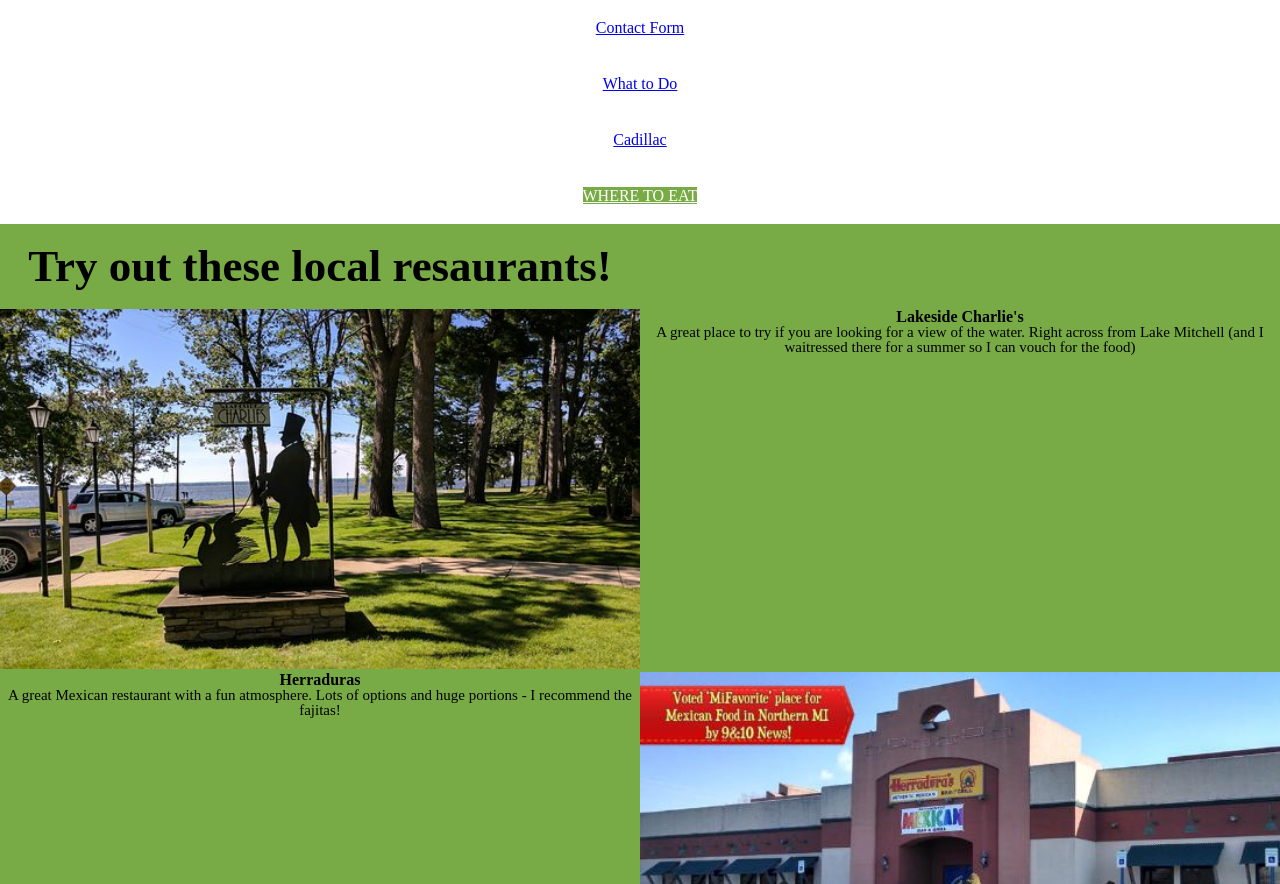
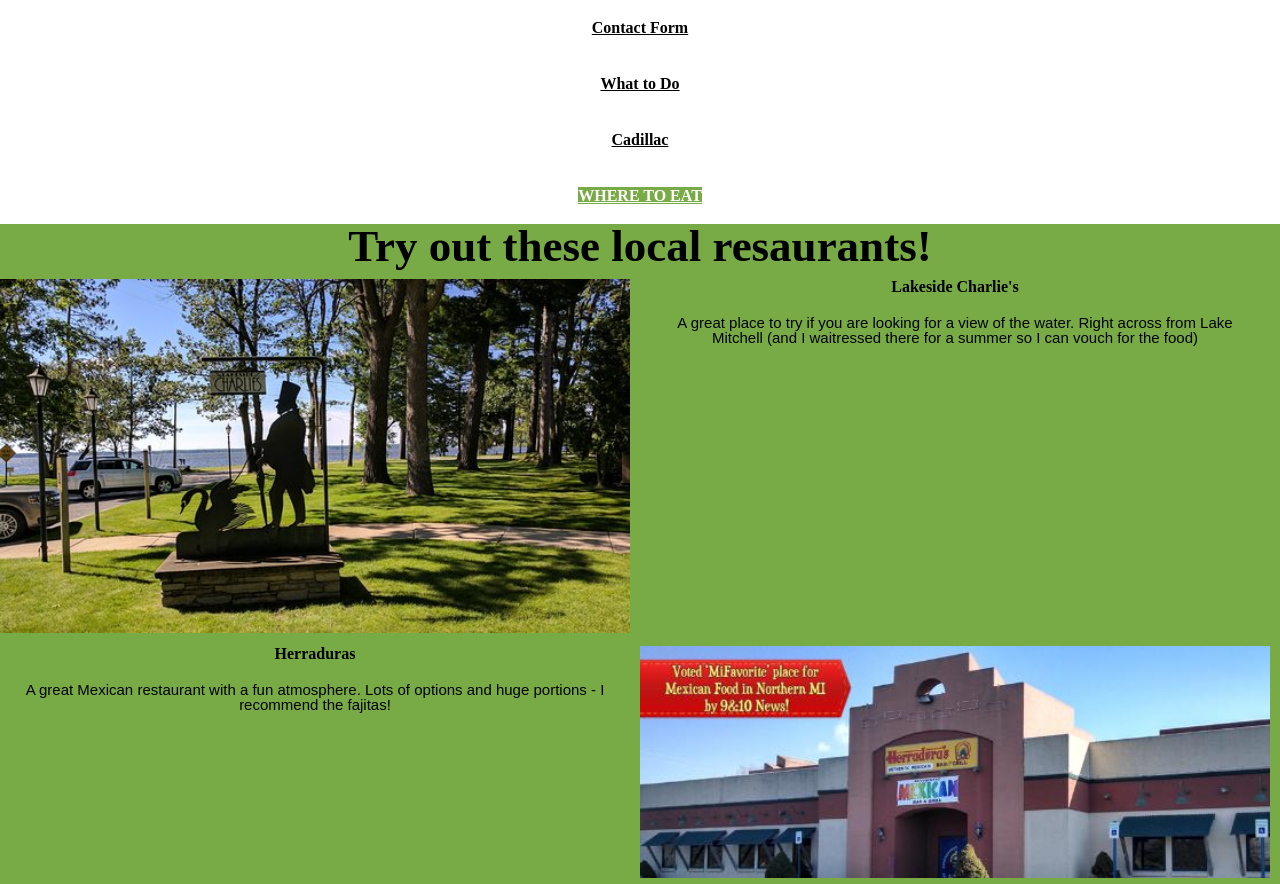
Before and after one commit to isabellavalice/portfolio339, a plain HTML site: page eating.html in a window 1280 px wide. Shown: the top 884 px of the page. Drawn offline with Linux system fonts and the light colour scheme.

Commit message:
Add files via upload

```diff
--- a/css/style.css
+++ b/css/style.css
@@ -1,16 +1,23 @@
 body {
     background-color: #78AB46;
+    /* font-family: Arial, Helvetica, sans-serif;  */
+    align-content: center;
 }
 
 h1{
     font-size: 45px;
     text-align: center;
-    padding: 20px;
+    /* padding: 20px; */
 }
 
+header{
+    grid-column: 1 / span 3;
+}
 p{
    font-size: 15px;
+   font-family: Arial, Helvetica, sans-serif;
    text-align: center;
+   padding: 20px;
 }
 /* nav{
     background-color: #708090;
@@ -36,6 +43,7 @@ p{
     display: flex;
     flex-direction: column;
     flex-wrap: wrap;
+    opacity: 90%;
 }
 
 /* .gallery > img{
@@ -96,6 +104,8 @@ li a:hover {
 .container{
     display: grid;
     grid-template-columns: 1fr 1fr;
+    grid-gap: 10px;
+
 }
 .container img{
     width: 100%;
@@ -133,12 +143,18 @@ li a:hover {
     /* object-fit: cover; */
     /* border: 10px solid black; */
 }
+
+nav a{
+    color: black;
+    font-weight: bold;
+}
 nav a:hover{
     text-decoration: underline wavy #3B5323
 }
 
 .skip a{
-    background:black;
+    color: black;
+    background:#78AB46;
     left: 0;
     padding: 6px;
     -webkit-transition: top 1s ease-out;
```
